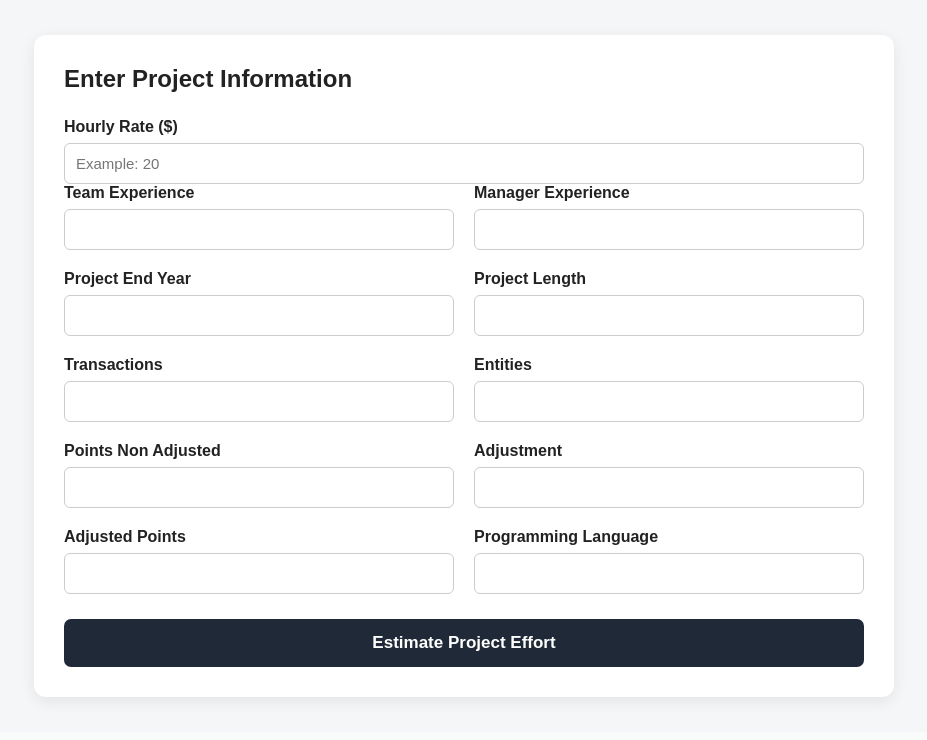
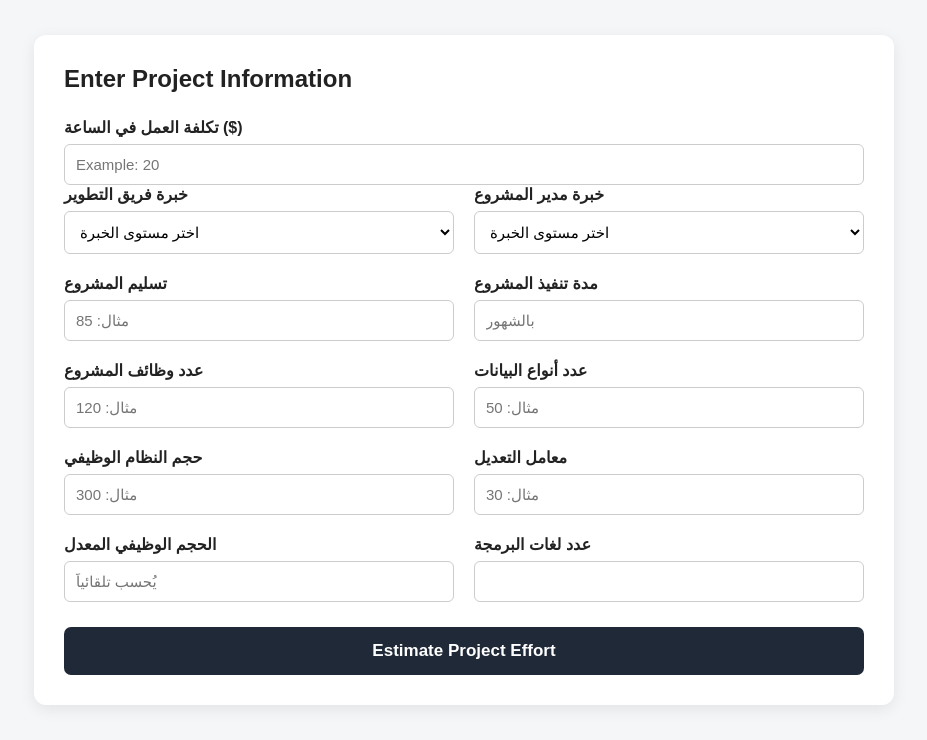
Before and after one commit to Aboodkhalid66/SoftwareCostAI, a Flask app: page / in a window 1280 px wide. Shown: the part 124-864 px from the top of the page, without its empty margins (176-1103 px from the left). Before the commit the page ends 827 px from the top, so only its background shows below. Run offline with Flask 3, Linux system fonts and the light colour scheme; parts of the project's set-up code (start-up, migrations or seed data) failed here and were passed over.

Commit message:
Update index.html

```diff
--- a/templates/index.html
+++ b/templates/index.html
@@ -70,14 +70,17 @@
             margin-bottom: 7px;
         }
 
-        input {
+        input,
+select {
     padding: 11px;
     border: 1px solid #ccc;
     border-radius: 6px;
     font-size: 15px;
+    background: white;
 }
 
-        input:focus {
+input:focus,
+select:focus {
     outline: none;
     border-color: #555;
 }
@@ -149,7 +152,7 @@
             <form method="POST">
 
     <div class="form-group">
-        <label>Hourly Rate ($)</label>
+        <label>تكلفة العمل في الساعة ($)</label>
         <input
             type="number"
             name="HourlyRate"
@@ -162,81 +165,101 @@
                 <div class="form-grid">
 
                     <div class="form-group">
-                        <label>Team Experience</label>
+    <label>خبرة فريق التطوير</label>
+    <select name="TeamExp" required>
+        <option value="">اختر مستوى الخبرة</option>
+        <option value="1">مبتدئ</option>
+        <option value="2">متوسط</option>
+        <option value="4">خبير</option>
+    </select>
+</div>
+
+
+<div class="form-group">
+    <label>خبرة مدير المشروع</label>
+    <select name="ManagerExp" required>
+        <option value="">اختر مستوى الخبرة</option>
+        <option value="1">مبتدئ</option>
+        <option value="2">متوسط</option>
+        <option value="4">خبير</option>
+    </select>
+</div>
+
+
+                  <div class="form-group">
+    <label>تسليم المشروع</label>
     <input type="number"
-                               name="TeamExp"
-                               step="any"
+           name="YearEnd"
+           min="82"
+           max="88"
+           placeholder="مثال: 85"
            required>
 </div>
 
 
                  <div class="form-group">
-                        <label>Manager Experience</label>
+    <label>مدة تنفيذ المشروع</label>
     <input type="number"
-                               name="ManagerExp"
-                               step="any"
+           name="Length"
+           min="1"
+           placeholder="بالشهور"
            required>
 </div>
 
 
                   <div class="form-group">
-                        <label>Project End Year</label>
+    <label>عدد وظائف المشروع</label>
     <input type="number"
-                               name="YearEnd"
+           name="Transactions"
+           min="1"
+           placeholder="مثال: 120"
            required>
 </div>
 
 
                  <div class="form-group">
-                        <label>Project Length</label>
+    <label>عدد أنواع البيانات</label>
     <input type="number"
-                               name="Length"
+           name="Entities"
+           min="1"
+           placeholder="مثال: 50"
            required>
 </div>
 
 
                     <div class="form-group">
-                        <label>Transactions</label>
+    <label>حجم النظام الوظيفي</label>
     <input type="number"
-                               name="Transactions"
+           name="PointsNonAdjust"
+           min="1"
+           placeholder="مثال: 300"
            required>
 </div>
 
 
                     <div class="form-group">
-                        <label>Entities</label>
+    <label>معامل التعديل</label>
     <input type="number"
-                               name="Entities"
+           name="Adjustment"
+           min="5"
+           max="52"
+           placeholder="مثال: 30"
            required>
 </div>
 
 
                     <div class="form-group">
-                        <label>Points Non Adjusted</label>
+    <label>الحجم الوظيفي المعدل</label>
 <input type="number"
-                               name="PointsNonAdjust"
-                               required>
+       name="PointsAjust"
+       id="PointsAjust"
+       readonly
+       placeholder="يُحسب تلقائياً">
 </div>
 
 
                     <div class="form-group">
-                        <label>Adjustment</label>
-                        <input type="number"
-                               name="Adjustment"
-                               required>
-                    </div>
-
-
-                    <div class="form-group">
-                        <label>Adjusted Points</label>
-                        <input type="number"
-                               name="PointsAjust"
-                               required>
-                    </div>
-
-
-                    <div class="form-group">
-                        <label>Programming Language</label>
+                        <label>عدد لغات البرمجة</label>
                         <input type="number"
                                name="Language"
                                required>
@@ -290,6 +313,28 @@
 
     </div>
 
+
+<script>
+    const pointsNonAdjust = document.querySelector('input[name="PointsNonAdjust"]');
+    const adjustment = document.querySelector('input[name="Adjustment"]');
+    const pointsAjust = document.querySelector('input[name="PointsAjust"]');
+
+    function calculateAdjustedPoints() {
+        const p = parseFloat(pointsNonAdjust.value);
+        const a = parseFloat(adjustment.value);
+
+        if (!isNaN(p) && !isNaN(a)) {
+            const result = p * (0.65 + (0.01 * a));
+            pointsAjust.value = result.toFixed(2);
+        } else {
+            pointsAjust.value = "";
+        }
+    }
+
+    pointsNonAdjust.addEventListener("input", calculateAdjustedPoints);
+    adjustment.addEventListener("input", calculateAdjustedPoints);
+</script>
+
 </body>
 
 </html>
```
Lines whose indentation alone changed are shown as unchanged.
